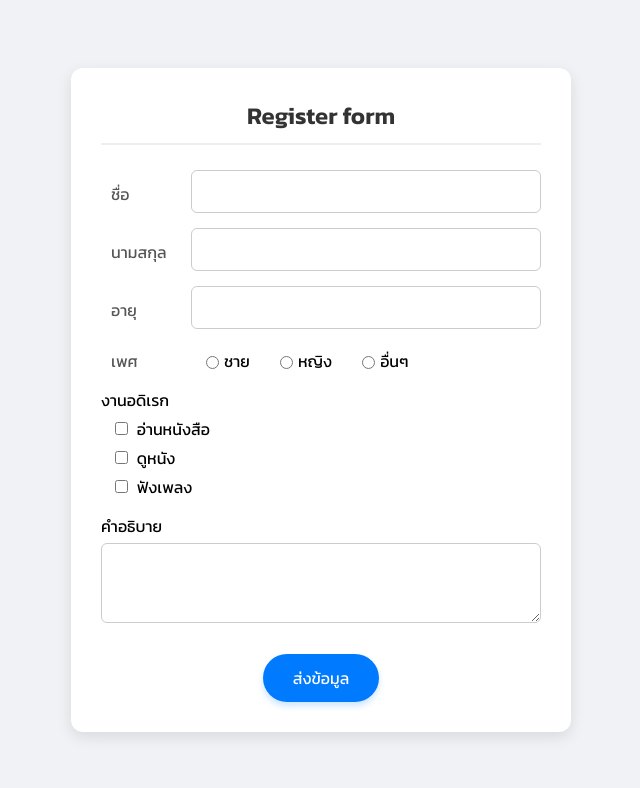
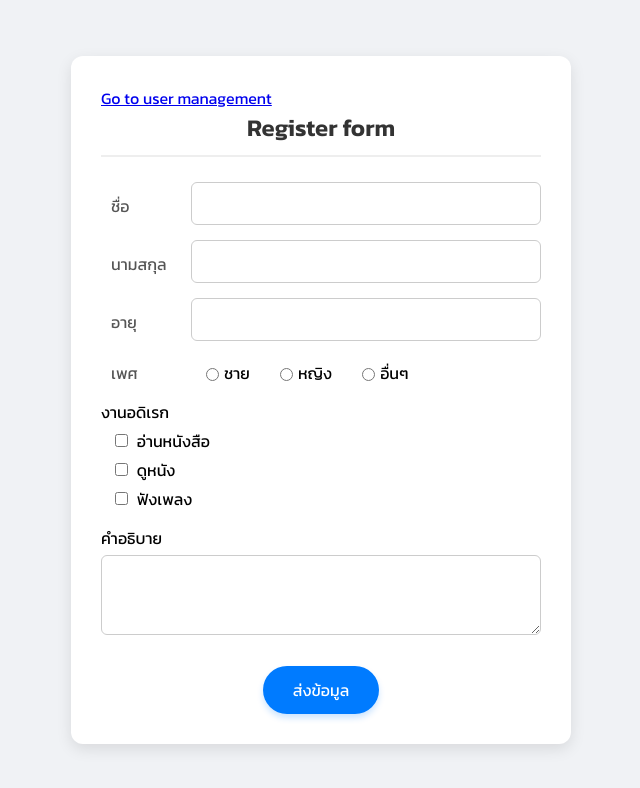
Before and after one commit to attapolth-commits/241_700, a plain HTML site: page Frontend/index.html in a window 1280 px wide. Shown: the whole page, without its empty margins (319-959 px from the left). Drawn offline with nearby package versions, Linux system fonts and the light colour scheme.

Commit message:
Update index.html

```diff
--- a/Frontend/index.html
+++ b/Frontend/index.html
@@ -12,6 +12,7 @@
 
 <body>
     <div class="container">
+        <a href="user.html">Go to user management</a>
         <div class="header">
             Register form
         </div>
```
